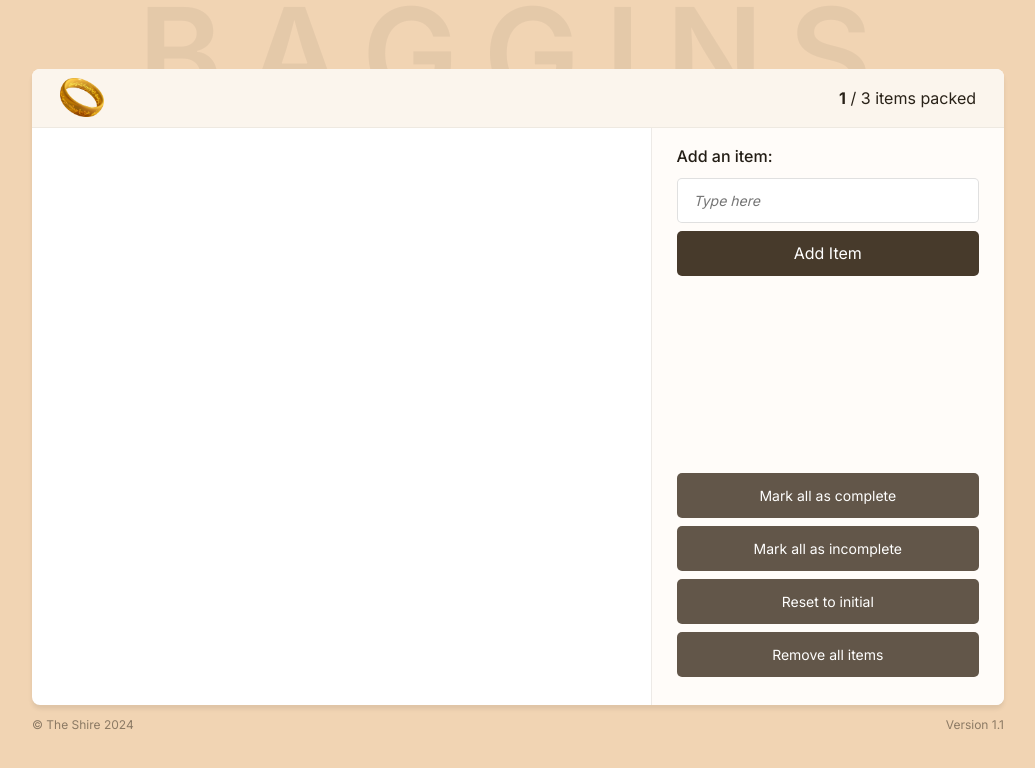
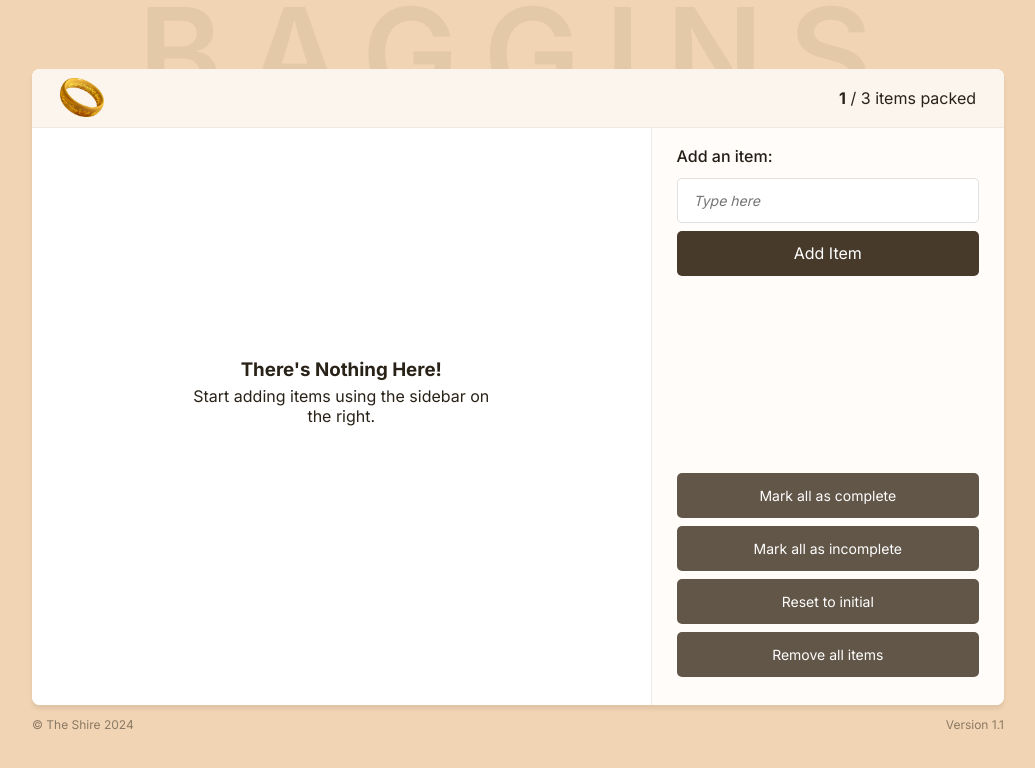
Before and after one commit to Polynomial-B/baggins, a React (Vite) app: page / in a window 1280 px wide. Both pictures are taken after a click on the button "Remove all items". Shown: the top 768 px of the page, without its empty margins (122-1157 px from the left). Built offline with nearby package versions, Linux system fonts and the light colour scheme.

Commit message:
empty message added

```diff
--- a/src/App.tsx
+++ b/src/App.tsx
@@ -23,6 +23,15 @@ function App() {
 		const newItems = items.filter((item) => item.id !== id);
 		setItems(newItems);
 	};
+	const handleToggleItem = (id: number) => {
+		const newItems = items.map((item) => {
+			if (item.id === id) {
+				return { ...item, packed: !item.packed };
+			}
+			return item;
+		});
+		setItems(newItems);
+	};
 	const handleRemoveAllItems = () => {
 		setItems([]);
 	};
@@ -46,7 +55,11 @@ function App() {
 			<BackgroundHeader />
 			<main>
 				<Header />
-				<ItemList items={items} handleDeleteItem={handleDeleteItem} />
+				<ItemList
+					items={items}
+					handleDeleteItem={handleDeleteItem}
+					handleToggleItem={handleToggleItem}
+				/>
 				<Sidebar
 					handleAddItem={handleAddItem}
 					handleRemoveAllItems={handleRemoveAllItems}
--- /dev/null
+++ b/src/components/EmptyList.tsx
@@ -0,0 +1,8 @@
+export default function EmptyList() {
+	return (
+		<section className="empty-state">
+			<h3>There's Nothing Here!</h3>
+			<p>Start adding items using the sidebar on the right.</p>
+		</section>
+	);
+}
--- a/src/components/ItemList.tsx
+++ b/src/components/ItemList.tsx
@@ -1,11 +1,14 @@
 import { ItemElementProps, ItemListProps } from "../lib/types";
+import EmptyList from "./EmptyList";
 
 export default function ItemList({
 	items,
 	handleDeleteItem,
+	handleToggleItem,
 }: ItemListProps): React.JSX.Element {
 	return (
-		<ul>
+		<ul className="item-list">
+			{items.length === 0 ? <EmptyList /> : null}
 			{items.map((item) => {
 				return (
 					<Item
@@ -14,6 +17,7 @@ export default function ItemList({
 						item={item.item}
 						packed={item.packed}
 						handleDeleteItem={handleDeleteItem}
+						handleToggleItem={handleToggleItem}
 					/>
 				);
 			})}
@@ -26,11 +30,16 @@ function Item({
 	id,
 	packed,
 	handleDeleteItem,
+	handleToggleItem,
 }: ItemElementProps): React.JSX.Element {
 	return (
 		<li className="item">
 			<label>
-				<input type="checkbox" checked={packed}></input>
+				<input
+					onClick={() => handleToggleItem(id)}
+					type="checkbox"
+					checked={packed}
+				></input>
 				{item}
 			</label>
 			<button onClick={() => handleDeleteItem(id)}>❌</button>
--- a/src/index.css
+++ b/src/index.css
@@ -74,14 +74,11 @@ header {
 	grid-row: 2 / 3;
 	background-color: #fff;
 	overflow-y: scroll;
-	scrollbar-color: red orange;
-	scrollbar-width: thin;
 	position: relative;
 }
 
 .item-list::-webkit-scrollbar {
 	width: 0;
-	/* width: 8px; */
 }
 
 .item-list::-webkit-scrollbar-track {
@@ -148,10 +145,10 @@ label > input:checked {
 	background-color: #6e6251;
 }
 
-/* label > input:focus,
+label > input:focus,
 label > input:active {
-  outline-color: #a1988a;
-} */
+	outline-color: #a1988a;
+}
 
 label > label {
 	cursor: pointer;
--- a/src/lib/types.ts
+++ b/src/lib/types.ts
@@ -11,11 +11,13 @@ export type ItemElementProps = {
   id: number;
   packed: boolean;
   handleDeleteItem?: MouseEventHandler<HTMLButtonElement>;
+  handleToggleItem?: MouseEventHandler<HTMLButtonElement>;
 };
 
 export type ItemListProps = {
   items: ItemsType[];
   handleDeleteItem: (id: number) => void;
+  handleToggleItem: (id: number) => void;
 };
 
 export type SidebarProps = {
```
